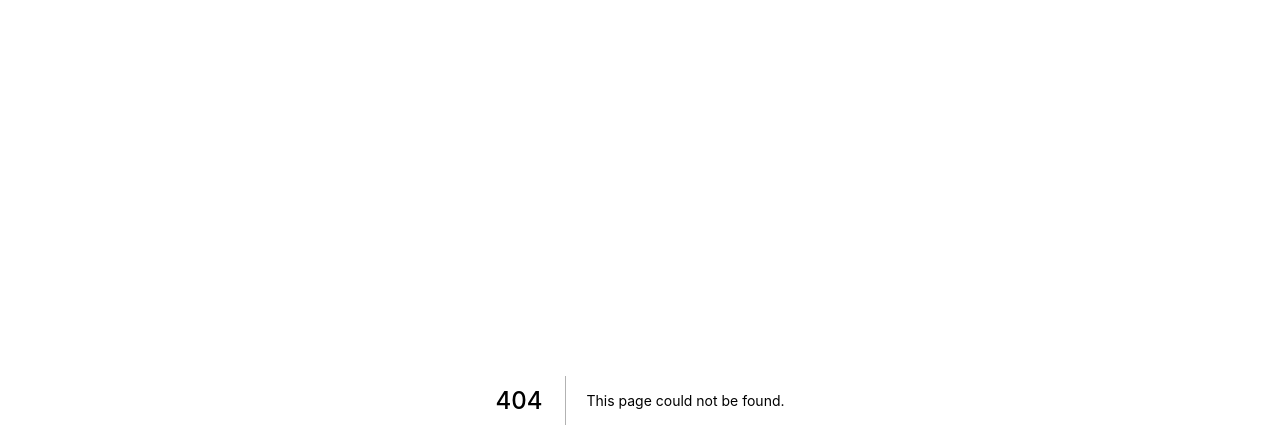
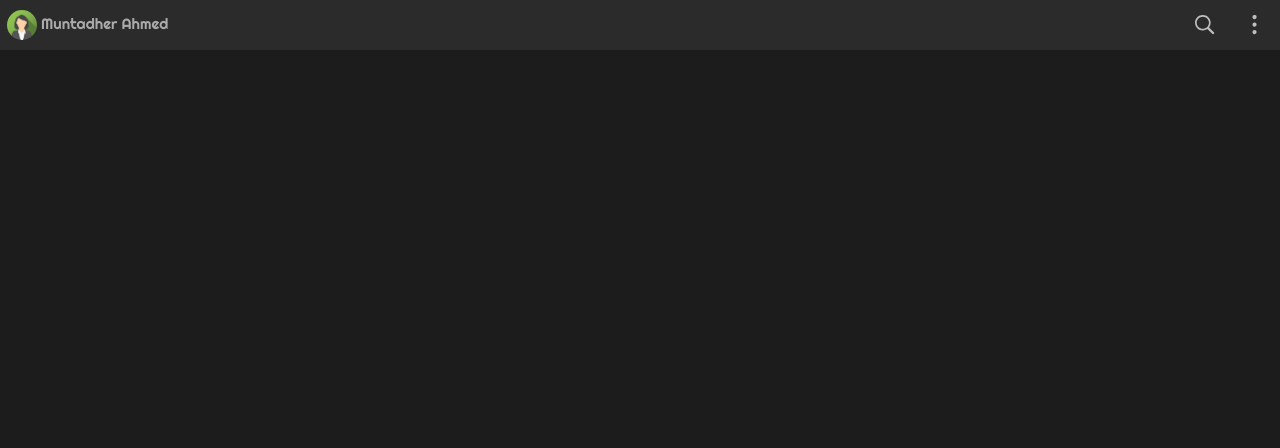
Before and after one commit to mr-piyson/Transactions-App, a Next.js app: page /transaction in a window 1280 px wide. Before the commit this address had no page. Shown: the top 448 px of the page. Built offline with nearby package versions, Linux system fonts and the light colour scheme.

Commit message:
added new look for the current state

```diff
--- /dev/null
+++ b/pages/transaction.tsx
@@ -0,0 +1,9 @@
+import Header from "@Components/Header";
+
+export default function Transaction(props) {
+  return (
+    <div>
+      <Header />
+    </div>
+  );
+}
--- a/src/Components/Background.tsx
+++ b/src/Components/Background.tsx
@@ -1,6 +1,7 @@
 import { DarkBackground, InboxIcon, Avatar } from "../Icons/index";
 import ClickEffect from "../Hooks/ClickEffect";
 import { useRef } from "react";
+import img from "../Icons/img_avatar2.jpg"
 
 const users = [
   { name: "Ali", phone: "654651321", total: -8.0, date: "2021/12/12" },
@@ -35,7 +36,7 @@ const ActiveUser = ({ user }) => {
       }}
     >
       <div className="avatar">
-        <Avatar />
+        <img src={img.src} alt="" />
       </div>
       <div className="user-info">
         <div className="top">
--- /dev/null
+++ b/src/Components/Header.tsx
@@ -0,0 +1,25 @@
+import { Avatar, OptionIcon, SearchIcon } from "../Icons/index";
+import img from "../Icons/img_avatar2.jpg";
+
+export default function Header(props) {
+  return (
+    <div>
+      <div className="top-bar">
+        <div className="logo-container">
+          <span className="Avatar-container">
+            <img src={img.src} alt="" />
+          </span>
+          <span className="logo-title">Muntadher Ahmed</span>
+        </div>
+        <div className="tools">
+          <span>
+            <SearchIcon />
+          </span>
+          <span>
+            <OptionIcon />
+          </span>
+        </div>
+      </div>
+    </div>
+  );
+}
--- a/src/Styles/style.scss
+++ b/src/Styles/style.scss
@@ -49,9 +49,21 @@ main {
       Roboto, Oxygen, Ubuntu, Cantarell, "Open Sans", "Helvetica Neue",
       sans-serif;
     color: $primary-text-color;
-    & svg {
-      width: 2.5rem;
-      height: 2.5rem;
+
+    .Avatar-container {
+      width: 3rem;
+      height: 3rem;
+      display: flex;
+      justify-content: center;
+      align-items: center;
+      border-radius: 100rem;
+      overflow: hidden;
+      background: no-repeat center;
+      background-size: cover;
+      & img {
+        width: 100%;
+        height: 100%;
+      }
     }
     & > * {
       margin: 0.2rem;
@@ -183,16 +195,23 @@ main {
   .user {
     display: flex;
     flex-direction: row;
+    align-items: center;
     border-bottom: 1px solid #77777720;
     & * {
       margin: 0.5rem;
     }
     .avatar {
+      max-width: 5rem;
+      max-height: 5rem;
       display: flex;
       justify-content: center;
       align-items: center;
-      & svg {
-        border-radius: 10rem;
+      border-radius: 100rem;
+      overflow: hidden;
+      margin-left: 1rem;
+      & img {
+        width: 100%;
+        height: 100%;
       }
     }
     .user-info {
```
Also changed, not shown: src/Icons/img_avatar2.jpg (added).
